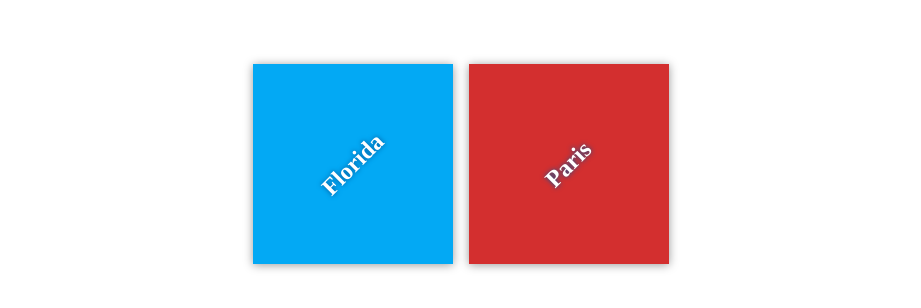
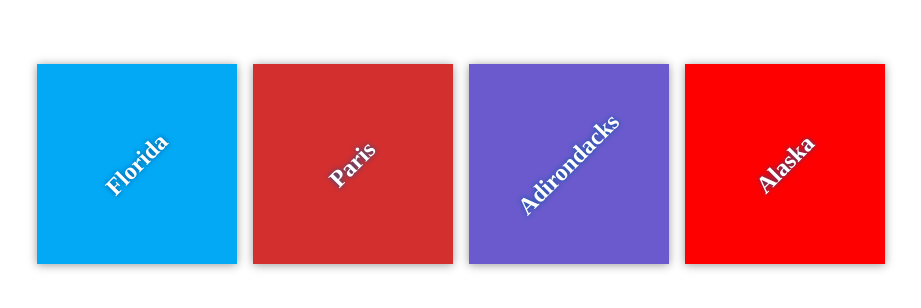
Before and after one commit to midfielder6/my-travel-plans, a plain HTML site: page index.html in a window 1280 px wide. Shown: the part 236-544 px from the top of the page, without its empty margins (179-1100 px from the left). Drawn offline with Linux system fonts and the light colour scheme.

Commit message:
Add new destinations

```diff
--- a/css/app.css
+++ b/css/app.css
@@ -53,3 +53,11 @@ h2 {
 #paris {
     background-color: #d32f2f;
 }
+
+#adk {
+    background-color: slateblue;
+}
+
+#ak {
+    background-color: red;
+}
--- a/index.html
+++ b/index.html
@@ -13,10 +13,16 @@
             <div class="destination" id="florida">
                 <h2>Florida</h2>
             </div>
-
             <div class="destination" id="paris">
                 <h2>Paris</h2>
             </div>
+            <div class="destination" id="adk">
+                <h2>Adirondacks</h2>
+            </div>
+            <div class="destination" id="ak">
+                <h2>Alaska</h2>
+            </div>
+
         </div>
     </div>
 
```
